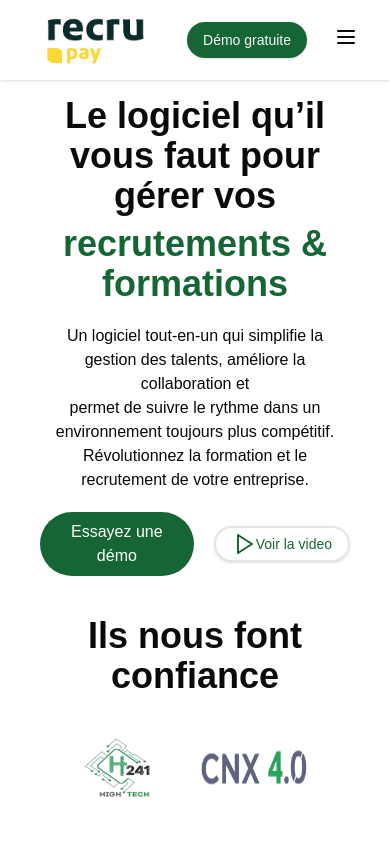
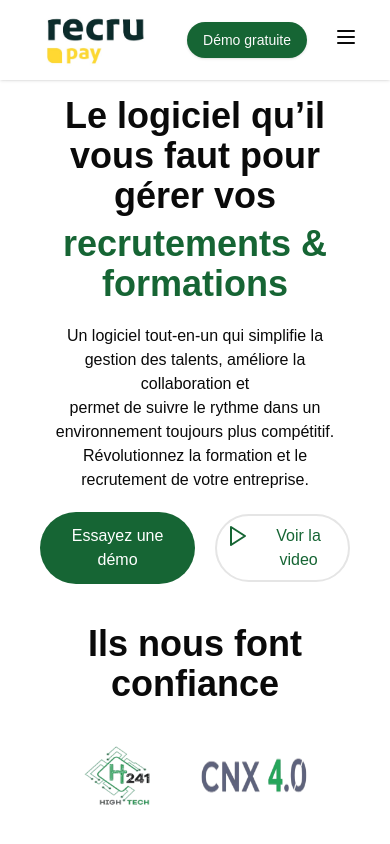
Before and after one commit to abraham241/recrupay-app, a Next.js app: page / in a window 390 px wide. Shown: the top 844 px of the page. Built offline with nearby package versions, Linux system fonts and the light colour scheme.

Commit message:
partenair2

```diff
--- a/app/components/Hiro.tsx
+++ b/app/components/Hiro.tsx
@@ -23,15 +23,15 @@ export default function Hiro() {
           </p>
         </div>
         <div className="flex justify-center items-center gap-5">
-          <button className="bg-green-800 px-4 py-2 rounded-full text-white">
-            Essayez une démo{" "}
+          <button className="bg-green-800 md:px-4 md:py-2 rounded-full text-white p-3 ">
+            Essayez une démo
           </button>
-          <Button className="bg-white rounded-full text-green-800 border-2 hover:bg-gray-100 ">
+          <button className="bg-white rounded-full text-green-800 border-2 hover:bg-gray-100 p-2 flex gap-2 ">
             <span className="text-green-800">
               <Play />
             </span>
             Voir la video
-          </Button>
+          </button>
         </div>
       </div>
     </>
```
